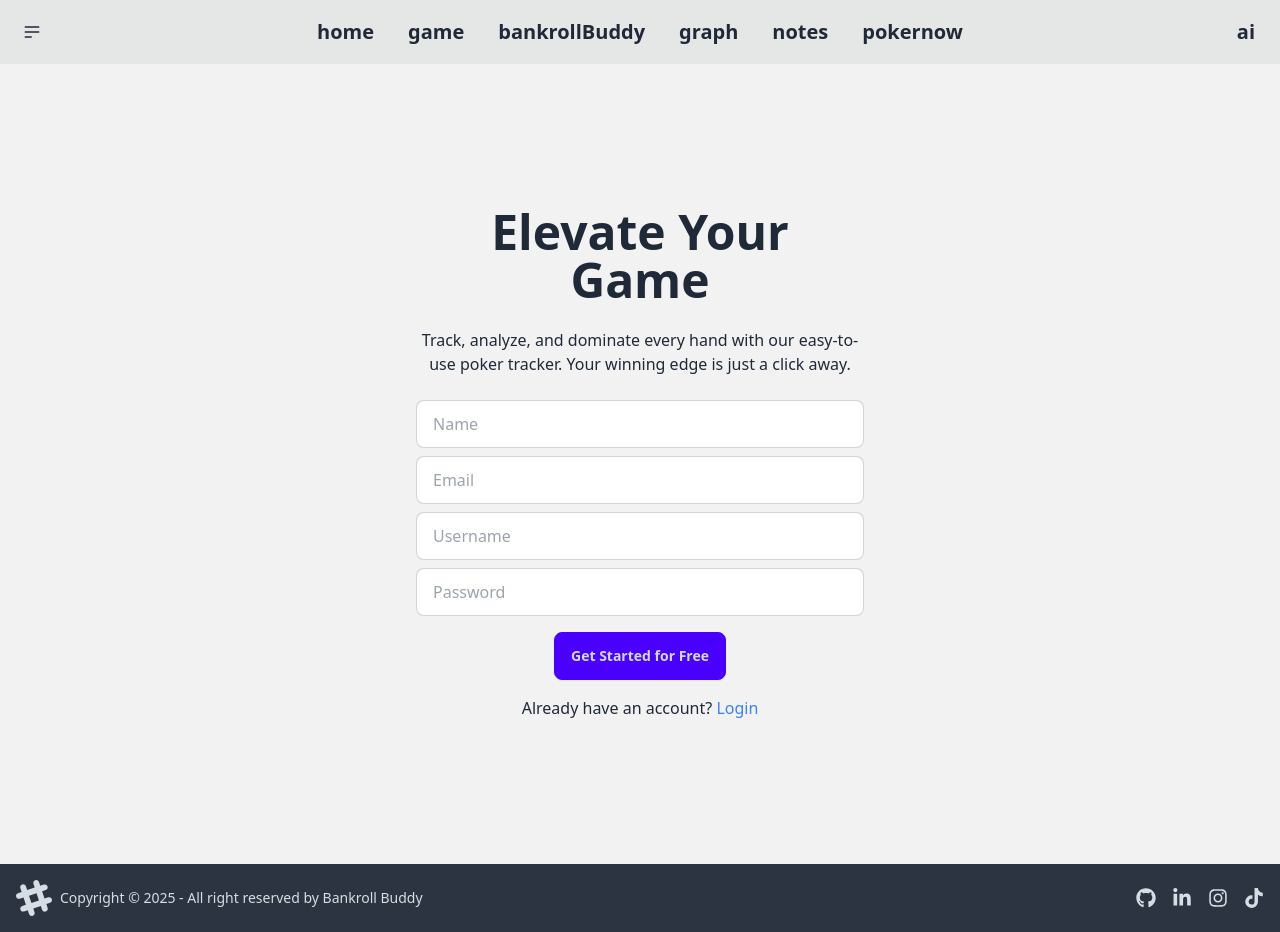
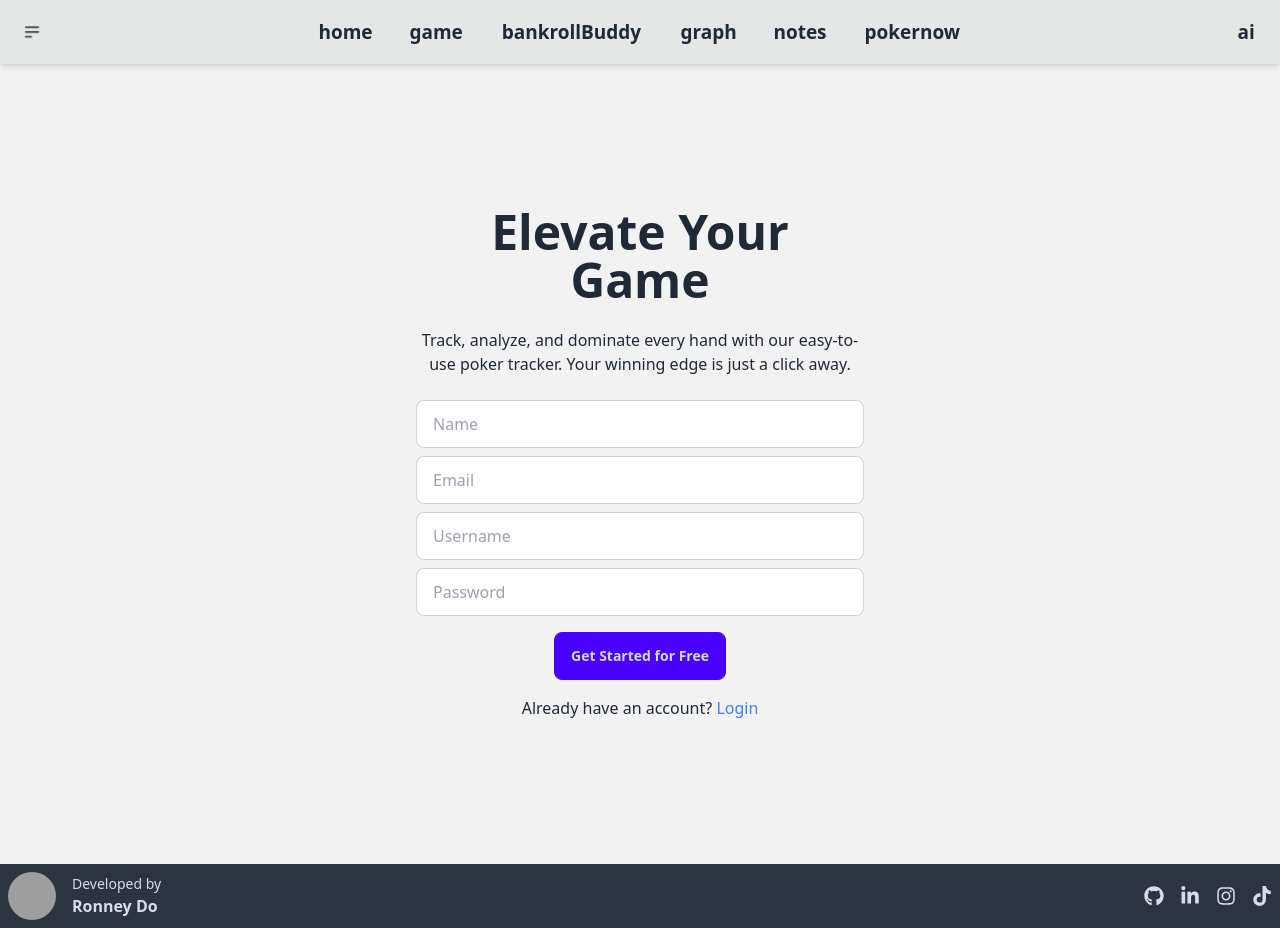
Before and after one commit to Ronney221/bankrollBuddy, a React (Vite) app: page / in a window 1280 px wide. Built offline with nearby package versions, Linux system fonts and the light colour scheme; grey boxes are pictures that could not be loaded.

Commit message:
mobile ui changes v1

```diff
--- a/src/Advice.jsx
+++ b/src/Advice.jsx
@@ -3,7 +3,7 @@ import React from 'react';
 
 const Advice = () => {
   return (
-    <div className="mockup-browser bg-base-300 max-w-5xl mx-auto my-20 rounded-box shadow-2xl">
+    <div className="mockup-browser bg-base-300 max-w-7xl mx-auto my-20 rounded-box shadow-2xl">
       <div className="mockup-code">
         <pre data-prefix="$"><code>npm i pokeraicalculator</code></pre>
         <pre data-prefix=">"><code>installing...</code></pre>
--- a/src/Footer.jsx
+++ b/src/Footer.jsx
@@ -2,74 +2,80 @@ import React from "react";
 
 const Footer = () => {
   return (
-    <footer className="footer bg-neutral text-neutral-content items-center p-4">
-        <aside className="grid-flow-col items-center">
-            <svg
-            width="36"
-            height="36"
-            viewBox="0 0 24 24"
-            xmlns="http://www.w3.org/2000/svg"
-            fillRule="evenodd"
-            clipRule="evenodd"
-            className="fill-current">
-            <path
-                d="M22.672 15.226l-2.432.811.841 2.515c.33 1.019-.209 2.127-1.23 2.456-1.15.325-2.148-.321-2.463-1.226l-.84-2.518-5.013 1.677.84 2.517c.391 1.203-.434 2.542-1.831 2.542-.88 0-1.601-.564-1.86-1.314l-.842-2.516-2.431.809c-1.135.328-2.145-.317-2.463-1.229-.329-1.018.211-2.127 1.231-2.456l2.432-.809-1.621-4.823-2.432.808c-1.355.384-2.558-.59-2.558-1.839 0-.817.509-1.582 1.327-1.846l2.433-.809-.842-2.515c-.33-1.02.211-2.129 1.232-2.458 1.02-.329 2.13.209 2.461 1.229l.842 2.515 5.011-1.677-.839-2.517c-.403-1.238.484-2.553 1.843-2.553.819 0 1.585.509 1.85 1.326l.841 2.517 2.431-.81c1.02-.33 2.131.211 2.461 1.229.332 1.018-.21 2.126-1.23 2.456l-2.433.809 1.622 4.823 2.433-.809c1.242-.401 2.557.484 2.557 1.838 0 .819-.51 1.583-1.328 1.847m-8.992-6.428l-5.01 1.675 1.619 4.828 5.011-1.674-1.62-4.829z"></path>
-            </svg>
-            <p>Copyright © {new Date().getFullYear()} - All right reserved by Bankroll Buddy</p>
+    <footer className="bg-neutral text-neutral-content p-2">
+      <div className="flex flex-row items-center justify-between w-full">
+        {/* Left Section */}
+        <aside className="flex items-center space-x-2">
+        <div className="flex items-center space-x-4">
+          <img
+            src="https://i.ibb.co/9mpW9XRV/avatar.webp" // Update with your image path
+            alt="Your Name"
+            className="w-12 h-12 rounded-full"
+          />
+          <div>
+            <p className="text-sm">Developed by </p>
+            <p className="font-bold">Ronney Do</p>
+          </div>
+        </div>
+
         </aside>
-        <nav className="grid-flow-col gap-4 md:place-self-center md:justify-self-end">
 
+        {/* Right Section */}
+        <nav className="flex items-center gap-4">
           <a href="https://github.com/ronney221">
-                <span class="[&>svg]:h-5 [&>svg]:w-5">
+            <span className="[&>svg]:h-5 [&>svg]:w-5">
               <svg
                 xmlns="http://www.w3.org/2000/svg"
                 fill="currentColor"
-                        viewBox="0 0 496 512">
+                viewBox="0 0 496 512"
+              >
                 <path
-                        d="M165.9 397.4c0 2-2.3 3.6-5.2 3.6-3.3 .3-5.6-1.3-5.6-3.6 0-2 2.3-3.6 5.2-3.6 3-.3 5.6 1.3 5.6 3.6zm-31.1-4.5c-.7 2 1.3 4.3 4.3 4.9 2.6 1 5.6 0 6.2-2s-1.3-4.3-4.3-5.2c-2.6-.7-5.5 .3-6.2 2.3zm44.2-1.7c-2.9 .7-4.9 2.6-4.6 4.9 .3 2 2.9 3.3 5.9 2.6 2.9-.7 4.9-2.6 4.6-4.6-.3-1.9-3-3.2-5.9-2.9zM244.8 8C106.1 8 0 113.3 0 252c0 110.9 69.8 205.8 169.5 239.2 12.8 2.3 17.3-5.6 17.3-12.1 0-6.2-.3-40.4-.3-61.4 0 0-70 15-84.7-29.8 0 0-11.4-29.1-27.8-36.6 0 0-22.9-15.7 1.6-15.4 0 0 24.9 2 38.6 25.8 21.9 38.6 58.6 27.5 72.9 20.9 2.3-16 8.8-27.1 16-33.7-55.9-6.2-112.3-14.3-112.3-110.5 0-27.5 7.6-41.3 23.6-58.9-2.6-6.5-11.1-33.3 2.6-67.9 20.9-6.5 69 27 69 27 20-5.6 41.5-8.5 62.8-8.5s42.8 2.9 62.8 8.5c0 0 48.1-33.6 69-27 13.7 34.7 5.2 61.4 2.6 67.9 16 17.7 25.8 31.5 25.8 58.9 0 96.5-58.9 104.2-114.8 110.5 9.2 7.9 17 22.9 17 46.4 0 33.7-.3 75.4-.3 83.6 0 6.5 4.6 14.4 17.3 12.1C428.2 457.8 496 362.9 496 252 496 113.3 383.5 8 244.8 8zM97.2 352.9c-1.3 1-1 3.3 .7 5.2 1.6 1.6 3.9 2.3 5.2 1 1.3-1 1-3.3-.7-5.2-1.6-1.6-3.9-2.3-5.2-1zm-10.8-8.1c-.7 1.3 .3 2.9 2.3 3.9 1.6 1 3.6 .7 4.3-.7 .7-1.3-.3-2.9-2.3-3.9-2-.6-3.6-.3-4.3 .7zm32.4 35.6c-1.6 1.3-1 4.3 1.3 6.2 2.3 2.3 5.2 2.6 6.5 1 1.3-1.3 .7-4.3-1.3-6.2-2.2-2.3-5.2-2.6-6.5-1zm-11.4-14.7c-1.6 1-1.6 3.6 0 5.9 1.6 2.3 4.3 3.3 5.6 2.3 1.6-1.3 1.6-3.9 0-6.2-1.4-2.3-4-3.3-5.6-2z" />
+                  d="M165.9 397.4c0 2-2.3 3.6-5.2 3.6-3.3 .3-5.6-1.3-5.6-3.6 0-2 2.3-3.6 5.2-3.6 3-.3 5.6 1.3 5.6 3.6zm-31.1-4.5c-.7 2 1.3 4.3 4.3 4.9 2.6 1 5.6 0 6.2-2s-1.3-4.3-4.3-5.2c-2.6-.7-5.5 .3-6.2 2.3zm44.2-1.7c-2.9 .7-4.9 2.6-4.6 4.9 .3 2 2.9 3.3 5.9 2.6 2.9-.7 4.9-2.6 4.6-4.6-.3-1.9-3-3.2-5.9-2.9zM244.8 8C106.1 8 0 113.3 0 252c0 110.9 69.8 205.8 169.5 239.2 12.8 2.3 17.3-5.6 17.3-12.1 0-6.2-.3-40.4-.3-61.4 0 0-70 15-84.7-29.8 0 0-11.4-29.1-27.8-36.6 0 0-22.9-15.7 1.6-15.4 0 0 24.9 2 38.6 25.8 21.9 38.6 58.6 27.5 72.9 20.9 2.3-16 8.8-27.1 16-33.7-55.9-6.2-112.3-14.3-112.3-110.5 0-27.5 7.6-41.3 23.6-58.9-2.6-6.5-11.1-33.3 2.6-67.9 20.9-6.5 69 27 69 27 20-5.6 41.5-8.5 62.8-8.5s42.8 2.9 62.8 8.5c0 0 48.1-33.6 69-27 13.7 34.7 5.2 61.4 2.6 67.9 16 17.7 25.8 31.5 25.8 58.9 0 96.5-58.9 104.2-114.8 110.5 9.2 7.9 17 22.9 17 46.4 0 33.7-.3 75.4-.3 83.6 0 6.5 4.6 14.4 17.3 12.1C428.2 457.8 496 362.9 496 252 496 113.3 383.5 8 244.8 8zM97.2 352.9c-1.3 1-1 3.3 .7 5.2 1.6 1.6 3.9 2.3 5.2 1 1.3-1 1-3.3-.7-5.2-1.6-1.6-3.9-2.3-5.2-1zm-10.8-8.1c-.7 1.3 .3 2.9 2.3 3.9 2.6 1 5.6 0 6.2-2s-1.3-2.9-4.3-3.9-5.5-.3-6.2 2.3zm32.4 35.6c-1.6 1.3-1 4.3 1.3 6.2 2.3 2.3 5.2 2.6 6.5 1 1.3-1.3 .7-4.3-1.3-6.2-2.2-2.3-5.2-2.6-6.5-1zm-11.4-14.7c-1.6 1-1.6 3.6 0 5.9 1.6 2.3 4.3 3.3 5.6 2.3 1.6-1.3 1.6-3.9 0-6.2-1.4-2.3-4-3.3-5.6-2z"
+                ></path>
               </svg>
             </span>
           </a>
-
-            <a href="https://www.linkedin.com/in/ronneydo/">
-                <span class="[&>svg]:h-5 [&>svg]:w-5">
+          <a href="https://www.linkedin.com/in/ronney221">
+            <span className="[&>svg]:h-5 [&>svg]:w-5">
               <svg
                 xmlns="http://www.w3.org/2000/svg"
                 fill="currentColor"
-                        viewBox="0 0 448 512">
+                viewBox="0 0 448 512"
+              >
                 <path
-                        d="M100.3 448H7.4V148.9h92.9zM53.8 108.1C24.1 108.1 0 83.5 0 53.8a53.8 53.8 0 0 1 107.6 0c0 29.7-24.1 54.3-53.8 54.3zM447.9 448h-92.7V302.4c0-34.7-.7-79.2-48.3-79.2-48.3 0-55.7 37.7-55.7 76.7V448h-92.8V148.9h89.1v40.8h1.3c12.4-23.5 42.7-48.3 87.9-48.3 94 0 111.3 61.9 111.3 142.3V448z" />
+                  d="M100.3 448H7.4V148.9h92.9zM53.8 108.1C24.1 108.1 0 83.5 0 53.8a53.8 53.8 0 0 1 107.6 0c0 29.7-24.1 54.3-53.8 54.3zM447.9 448h-92.7V302.4c0-34.7-.7-79.2-48.3-79.2-48.3 0-55.7 37.7-55.7 76.7V448h-92.8V148.9h89.1v40.8h1.3c12.4-23.5 42.7-48.3 87.9-48.3 94 0 111.3 61.9 111.3 142.3V448z"
+                ></path>
               </svg>
             </span>
           </a>
-
           <a href="https://www.instagram.com/ronneydo/">
-                <span class="[&>svg]:h-5 [&>svg]:w-5">
+            <span className="[&>svg]:h-5 [&>svg]:w-5">
               <svg
                 xmlns="http://www.w3.org/2000/svg"
                 fill="currentColor"
-                        viewBox="0 0 448 512">
+                viewBox="0 0 448 512"
+              >
                 <path
-                        d="M224.1 141c-63.6 0-114.9 51.3-114.9 114.9s51.3 114.9 114.9 114.9S339 319.5 339 255.9 287.7 141 224.1 141zm0 189.6c-41.1 0-74.7-33.5-74.7-74.7s33.5-74.7 74.7-74.7 74.7 33.5 74.7 74.7-33.6 74.7-74.7 74.7zm146.4-194.3c0 14.9-12 26.8-26.8 26.8-14.9 0-26.8-12-26.8-26.8s12-26.8 26.8-26.8 26.8 12 26.8 26.8zm76.1 27.2c-1.7-35.9-9.9-67.7-36.2-93.9-26.2-26.2-58-34.4-93.9-36.2-37-2.1-147.9-2.1-184.9 0-35.8 1.7-67.6 9.9-93.9 36.1s-34.4 58-36.2 93.9c-2.1 37-2.1 147.9 0 184.9 1.7 35.9 9.9 67.7 36.2 93.9s58 34.4 93.9 36.2c37 2.1 147.9 2.1 184.9 0 35.9-1.7 67.7-9.9 93.9-36.2 26.2-26.2 34.4-58 36.2-93.9 2.1-37 2.1-147.8 0-184.8zM398.8 388c-7.8 19.6-22.9 34.7-42.6 42.6-29.5 11.7-99.5 9-132.1 9s-102.7 2.6-132.1-9c-19.6-7.8-34.7-22.9-42.6-42.6-11.7-29.5-9-99.5-9-132.1s-2.6-102.7 9-132.1c7.8-19.6 22.9-34.7 42.6-42.6 29.5-11.7 99.5-9 132.1-9s102.7-2.6 132.1 9c19.6 7.8 34.7 22.9 42.6 42.6 11.7 29.5 9 99.5 9 132.1s2.7 102.7-9 132.1z" />
+                  d="M224.1 141c-63.6 0-114.9 51.3-114.9 114.9s51.3 114.9 114.9 114.9S339 319.5 339 255.9 287.7 141 224.1 141zm0 189.6c-41.1 0-74.7-33.5-74.7-74.7s33.5-74.7 74.7-74.7 74.7 33.5 74.7 74.7-33.6 74.7-74.7 74.7zm146.4-194.3c0 14.9-12 26.8-26.8 26.8-14.9 0-26.8-12-26.8-26.8s12-26.8 26.8-26.8 26.8 12 26.8 26.8zm76.1 27.2c-1.7-35.9-9.9-67.7-36.2-93.9-26.2-26.2-58-34.4-93.9-36.2-37-2.1-147.9-2.1-184.9 0-35.8 1.7-67.6 9.9-93.9 36.1s-34.4 58-36.2 93.9c-2.1 37-2.1 147.9 0 184.9 1.7 35.9 9.9 67.7 36.2 93.9s58 34.4 93.9 36.2c37 2.1 147.9 2.1 184.9 0 35.9-1.7 67.7-9.9 93.9-36.2 26.2-26.2 34.4-58 36.2-93.9 2.1-37 2.1-147.8 0-184.8zM398.8 388c-7.8 19.6-22.9 34.7-42.6 42.6-29.5 11.7-99.5 9-132.1 9s-102.7 2.6-132.1-9c-19.6-7.8-34.7-22.9-42.6-42.6-11.7-29.5-9-99.5-9-132.1s-2.6-102.7 9-132.1c7.8-19.6 22.9-34.7 42.6-42.6 29.5-11.7 99.5-9 132.1-9s102.7-2.6 132.1 9c19.6 7.8 34.7 22.9 42.6 42.6 11.7 29.5 9 99.5 9 132.1s2.7 102.7-9 132.1z"
+                ></path>
               </svg>
             </span>
           </a>
-
           <a href="https://www.tiktok.com/@ronneydophotography">
-                <span class="[&>svg]:h-5 [&>svg]:w-5">
+            <span className="[&>svg]:h-5 [&>svg]:w-5">
               <svg
                 xmlns="http://www.w3.org/2000/svg"
                 fill="currentColor"
-                        viewBox="0 0 448 512">
+                viewBox="0 0 448 512"
+              >
                 <path
-                        d="M448 209.9a210.1 210.1 0 0 1 -122.8-39.3V349.4A162.6 162.6 0 1 1 185 188.3V278.2a74.6 74.6 0 1 0 52.2 71.2V0l88 0a121.2 121.2 0 0 0 1.9 22.2h0A122.2 122.2 0 0 0 381 102.4a121.4 121.4 0 0 0 67 20.1z" />
+                  d="M448 209.9a210.1 210.1 0 0 1 -122.8-39.3V349.4A162.6 162.6 0 1 1 185 188.3V278.2a74.6 74.6 0 1 0 52.2 71.2V0l88 0a121.2 121.2 0 0 0 1.9 22.2h0A122.2 122.2 0 0 0 381 102.4a121.4 121.4 0 0 0 67 20.1z"
+                ></path>
               </svg>
             </span>
-
           </a>
-
-
         </nav>
+      </div>
     </footer>
   );
 };
--- a/src/Game.jsx
+++ b/src/Game.jsx
@@ -170,7 +170,7 @@ const Game = () => {
 
   return (
     <div>
-      <div className="w-full sm:max-w-3xl md:max-w-5xl mx-auto px-4">
+      <div className="w-full sm:max-w-3xl md:max-w-7xl mx-auto px-4">
       <div className="mockup-browser bg-base-300 max-w-5xl mx-auto my-20 rounded-box shadow-2xl">
         <div className="mockup-browser-toolbar">
           <div className="input">https://homegamecalculator.com</div>
@@ -182,7 +182,7 @@ const Game = () => {
               e.preventDefault();
               addPlayer();
             }}
-            className="flex space-x-2 mb-4  gap-2"
+            className="grid grid-cols-1 sm:grid-cols-2 md:grid-cols-3 lg:grid-cols-6 gap-5"
           >
             <input
               type="text"
--- a/src/Graph.jsx
+++ b/src/Graph.jsx
@@ -172,7 +172,7 @@ const Graph = () => {
   return (
     <div>
       {/* Profit/Loss Line Chart */}
-      <div className="w-full sm:max-w-3xl md:max-w-5xl mx-auto px-4">
+      <div className="w-full sm:max-w-3xl md:max-w-7xl mx-auto px-4">
       <div className="mockup-browser bg-base-300 max-w-5xl mx-auto my-20 rounded-box shadow-2xl">
         <div className="mockup-browser-toolbar">
           <div className="input">https://graph.com</div>
--- a/src/Navbar.jsx
+++ b/src/Navbar.jsx
@@ -1,32 +1,73 @@
-// src/Navbar.jsx
-import { Analytics } from "@vercel/analytics/react"
-import React from 'react';
+import React, { useState, useRef, useEffect } from 'react';
+import { Analytics } from "@vercel/analytics/react";
 
 const Navbar = ({ setCurrentPage }) => {
-  return (
-    <div className="navbar bg-base-300 ">
-              <Analytics />
-      <div className="navbar-start">
-        <div className="dropdown">
-          <div tabIndex={0} role="button" className="btn btn-ghost btn-circle">
-            <svg
-              xmlns="http://www.w3.org/2000/svg"
-              className="h-5 w-5"
-              fill="none"
-              viewBox="0 0 24 24"
-              stroke="currentColor"
-            >
-              <path
-                strokeLinecap="round"
-                strokeLinejoin="round"
-                strokeWidth="2"
-                d="M4 6h16M4 12h16M4 18h7"
-              />
-            </svg>
-          </div>
+  const [mobileMenuOpen, setMobileMenuOpen] = useState(false);
+  const [themeOpen, setThemeOpen] = useState(false);
+  const mobileMenuRef = useRef(null);
+
+  // Close mobile menu if clicked outside
+  useEffect(() => {
+    const handleClickOutside = (event) => {
+      if (
+        mobileMenuRef.current &&
+        !mobileMenuRef.current.contains(event.target)
+      ) {
+        setMobileMenuOpen(false);
+      }
+    };
+
+    if (mobileMenuOpen) {
+      document.addEventListener("mousedown", handleClickOutside);
+    } else {
+      document.removeEventListener("mousedown", handleClickOutside);
+    }
+    return () => {
+      document.removeEventListener("mousedown", handleClickOutside);
+    };
+  }, [mobileMenuOpen]);
+
+  // Nav items (used in both mobile and desktop)
+  const navItems = (
+    <>
+      <li onClick={() => { setCurrentPage("home"); setMobileMenuOpen(false); }}>
+          <button className="btn btn-ghost text-xl">
+            home
+          </button>
+      </li>
+      <li onClick={() => { setCurrentPage("game"); setMobileMenuOpen(false); }}>
+      <button className="btn btn-ghost text-xl">
+            game
+          </button>
+      </li>
+      <li onClick={() => { setCurrentPage("stats"); setMobileMenuOpen(false); }}>
+      <button className="btn btn-ghost text-xl">
+            bankrollBuddy
+          </button>
+      </li>
+      <li onClick={() => { setCurrentPage("graph"); setMobileMenuOpen(false); }}>
+      <button className="btn btn-ghost text-xl">
+            graph
+          </button>
+      </li>
+      <li onClick={() => { setCurrentPage("notes"); setMobileMenuOpen(false); }}>
+      <button className="btn btn-ghost text-xl">
+            notes
+          </button>
+      </li>
+      <li onClick={() => { setCurrentPage("pokernow"); setMobileMenuOpen(false); }}>
+      <button className="btn btn-ghost text-xl">
+            pokernow
+          </button>
+      </li>
+    </>
+  );
+
+  // Theme changer dropdown content
+  const themeChanger = (
     <ul
       tabIndex={0}
-            className="dropdown-content bg-base-300 rounded-box z-[1] w-52 p-2 shadow-2xl"
+      className="dropdown-content bg-base-300 rounded-box w-52 p-2 shadow-2xl mt-2"
     >
       <li>
         <input
@@ -74,44 +115,119 @@ const Navbar = ({ setCurrentPage }) => {
         />
       </li>
     </ul>
-        </div>
-      </div>
-      <div className="navbar-center">
+  );
 
-            <button className="btn btn-ghost text-xl" onClick={() => setCurrentPage("home")}>
-            home
+  return (
+    // Make the navbar sticky at the top with a high z-index
+    <div className="navbar bg-base-300 sticky top-0 z-50 shadow-md">
+      <Analytics />
+      {/* Navbar Start */}
+      <div className="navbar-start">
+        {/* Mobile: Hamburger Menu & Home Button */}
+        <div className="flex items-center lg:hidden">
+          <button
+            onClick={() => setMobileMenuOpen(!mobileMenuOpen)}
+            className="btn btn-ghost btn-circle mr-2"
+          >
+            <svg
+              xmlns="http://www.w3.org/2000/svg"
+              className="h-6 w-6"
+              fill="none"
+              viewBox="0 0 24 24"
+              stroke="currentColor"
+            >
+              {mobileMenuOpen ? (
+                <path
+                  strokeLinecap="round"
+                  strokeLinejoin="round"
+                  strokeWidth="2"
+                  d="M6 18L18 6M6 6l12 12"
+                />
+              ) : (
+                <path
+                  strokeLinecap="round"
+                  strokeLinejoin="round"
+                  strokeWidth="2"
+                  d="M4 6h16M4 12h16M4 18h7"
+                />
+              )}
+            </svg>
           </button>
-          <button className="btn btn-ghost text-xl" onClick={() => setCurrentPage("game")}>
-            game
-        </button>
-
-
+          {/* Mobile Home (bankrollBuddy) Button */}
           <button
             className="btn btn-ghost normal-case text-xl"
-          onClick={() => setCurrentPage("stats")}
+            onClick={() => { setCurrentPage("stats"); setMobileMenuOpen(false); }}
           >
             bankrollBuddy
           </button>
+        </div>
+        {/* Desktop: Theme changer dropdown is on the left */}
+        <div className="hidden lg:flex">
+          <div className="dropdown">
+            <button
+              tabIndex={0}
+              role="button"
+              onClick={() => setThemeOpen(!themeOpen)}
+              className="btn btn-ghost btn-circle"
+            >
+              <svg
+                xmlns="http://www.w3.org/2000/svg"
+                className="h-5 w-5"
+                fill="none"
+                viewBox="0 0 24 24"
+                stroke="currentColor"
+              >
+                <path
+                  strokeLinecap="round"
+                  strokeLinejoin="round"
+                  strokeWidth="2"
+                  d="M4 6h16M4 12h16M4 18h7"
+                />
+              </svg>
+            </button>
+            {themeOpen && themeChanger}
+          </div>
+        </div>
+      </div>
 
-        <button className="btn btn-ghost text-xl" onClick={() => setCurrentPage("graph")}>
-            graph
-        </button>
+      {/* Navbar Center */}
+      <div className="navbar-center hidden lg:flex">
+        <ul className="menu menu-horizontal p-0">{navItems}</ul>
+      </div>
 
-        <button className="btn btn-ghost text-xl" onClick={() => setCurrentPage("notes")}>
-            notes
-        </button>
-
-        <button className="btn btn-ghost text-xl" onClick={() => setCurrentPage("pokernow")}>
-        pokernow
-        </button>
-
-      </div>
-      <div className="navbar-end">
-      <button className="btn btn-ghost text-xl" onClick={() => setCurrentPage("advice")}>
+      {/* Navbar End */}
+      <div className="navbar-end hidden lg:flex">
+        <button
+          className="btn btn-ghost text-xl"
+          onClick={() => setCurrentPage("advice")}
+        >
           ai
         </button>
+      </div>
 
+      {/* Mobile Menu Dropdown */}
+      {mobileMenuOpen && (
+        <div
+          ref={mobileMenuRef}
+          className="absolute top-full left-0 w-full bg-base-300 z-50 shadow-md lg:hidden"
+        >
+          <ul className="menu menu-compact p-4">
+            {navItems}
+            <li>
+              {/* Mobile Theme Changer */}
+              <div className="dropdown">
+                <button
+                  onClick={() => setThemeOpen(!themeOpen)}
+                  className="btn btn-ghost btn-sm w-full text-left"
+                >
+                  Theme
+                </button>
+                {themeOpen && themeChanger}
               </div>
+            </li>
+          </ul>
+        </div>
+      )}
     </div>
   );
 };
--- a/src/Notes.jsx
+++ b/src/Notes.jsx
@@ -51,7 +51,7 @@ const Notes = () => {
     // </div>
 
 
-    <div className="w-full sm:max-w-3xl md:max-w-5xl mx-auto px-4">
+    <div className="w-full sm:max-w-3xl md:max-w-7xl mx-auto px-4">
     <div className="mockup-browser bg-base-300 max-w-5xl mx-auto my-20 rounded-box shadow-2xl">
       <div className="mockup-browser-toolbar">
         <div className="input">https://notes.com</div>
--- a/src/Pokernow.jsx
+++ b/src/Pokernow.jsx
@@ -227,7 +227,7 @@ const Pokernow = () => {
   };
 
   return (
-    <div className="w-full sm:max-w-3xl md:max-w-5xl mx-auto px-4">
+    <div className="w-full sm:max-w-3xl md:max-w-7xl mx-auto px-4">
     <div className="mockup-browser bg-base-300 max-w-5xl mx-auto my-20 rounded-box shadow-2xl">
       <div className="mockup-browser-toolbar">
         <div className="input">https://payouts.com</div>
```
Also changed, not shown: src/StatsPage.jsx (+3 -4 lines). Lines whose indentation alone changed are shown as unchanged.
